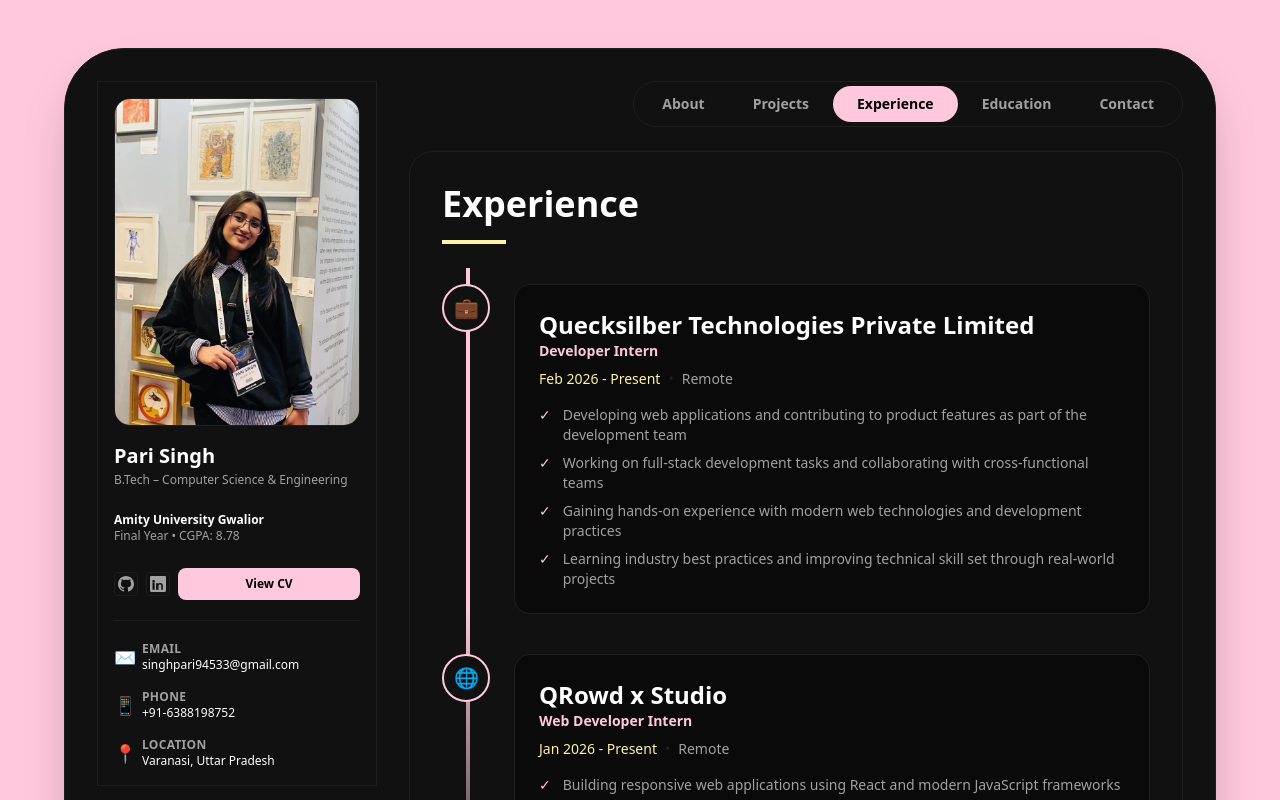
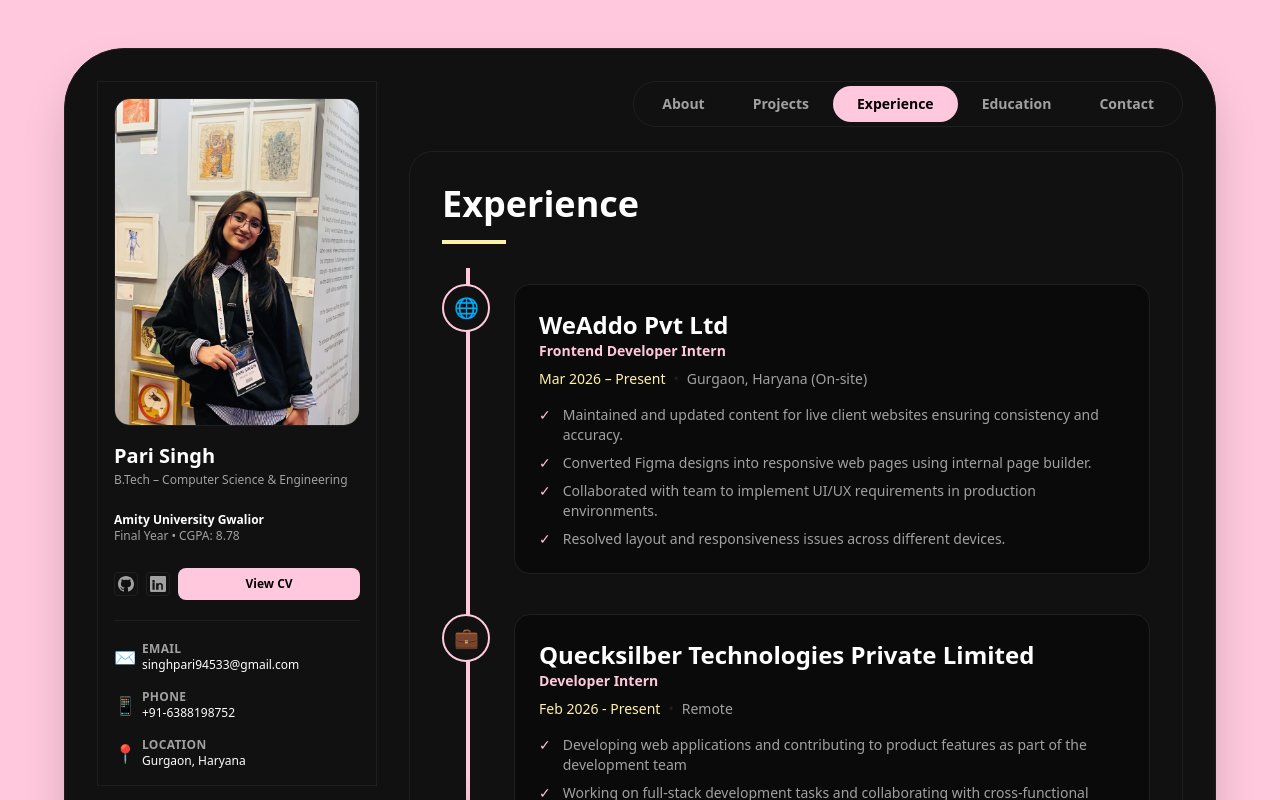
Before and after one commit to Pari0226/pari-portfolio, a React (Vite) app: page / in a window 1280 px wide. Both pictures are taken after a click on the button "Experience". Shown: the top 800 px of the page. Built offline with nearby package versions, Linux system fonts and the light colour scheme.

Commit message:
Add internship experience

```diff
--- a/src/components/Experience.jsx
+++ b/src/components/Experience.jsx
@@ -1,5 +1,18 @@
 export default function Experience() {
   const experiences = [
+    {
+      company: 'WeAddo Pvt Ltd',
+      title: 'Frontend Developer Intern',
+      type: '🌐',
+      duration: 'Mar 2026 – Present',
+      location: 'Gurgaon, Haryana (On-site)',
+      bullets: [
+        'Maintained and updated content for live client websites ensuring consistency and accuracy.',
+        'Converted Figma designs into responsive web pages using internal page builder.',
+        'Collaborated with team to implement UI/UX requirements in production environments.',
+        'Resolved layout and responsiveness issues across different devices.'
+      ]
+    },
     {
       company: 'Quecksilber Technologies Private Limited',
       title: 'Developer Intern',
@@ -17,7 +30,7 @@ export default function Experience() {
       company: 'QRowd x Studio',
       title: 'Web Developer Intern',
       type: '🌐',
-      duration: 'Jan 2026 - Present',
+      duration: 'Jan 2026 - Feb 2026',
       location: 'Remote',
       bullets: [
         'Building responsive web applications using React and modern JavaScript frameworks',
--- a/src/components/Sidebar.jsx
+++ b/src/components/Sidebar.jsx
@@ -69,7 +69,7 @@ export default function Sidebar() {
         <div className="w-5 h-5 text-[#FFC8DD] mt-0.5 flex-shrink-0 text-lg">📍</div>
         <div>
           <p className="text-xs font-semibold text-[#A1A1A1] uppercase tracking-wide">Location</p>
-          <p className="text-xs text-white">Varanasi, Uttar Pradesh</p>
+          <p className="text-xs text-white">Gurgaon, Haryana</p>
         </div>
       </div>
     </div>
```
